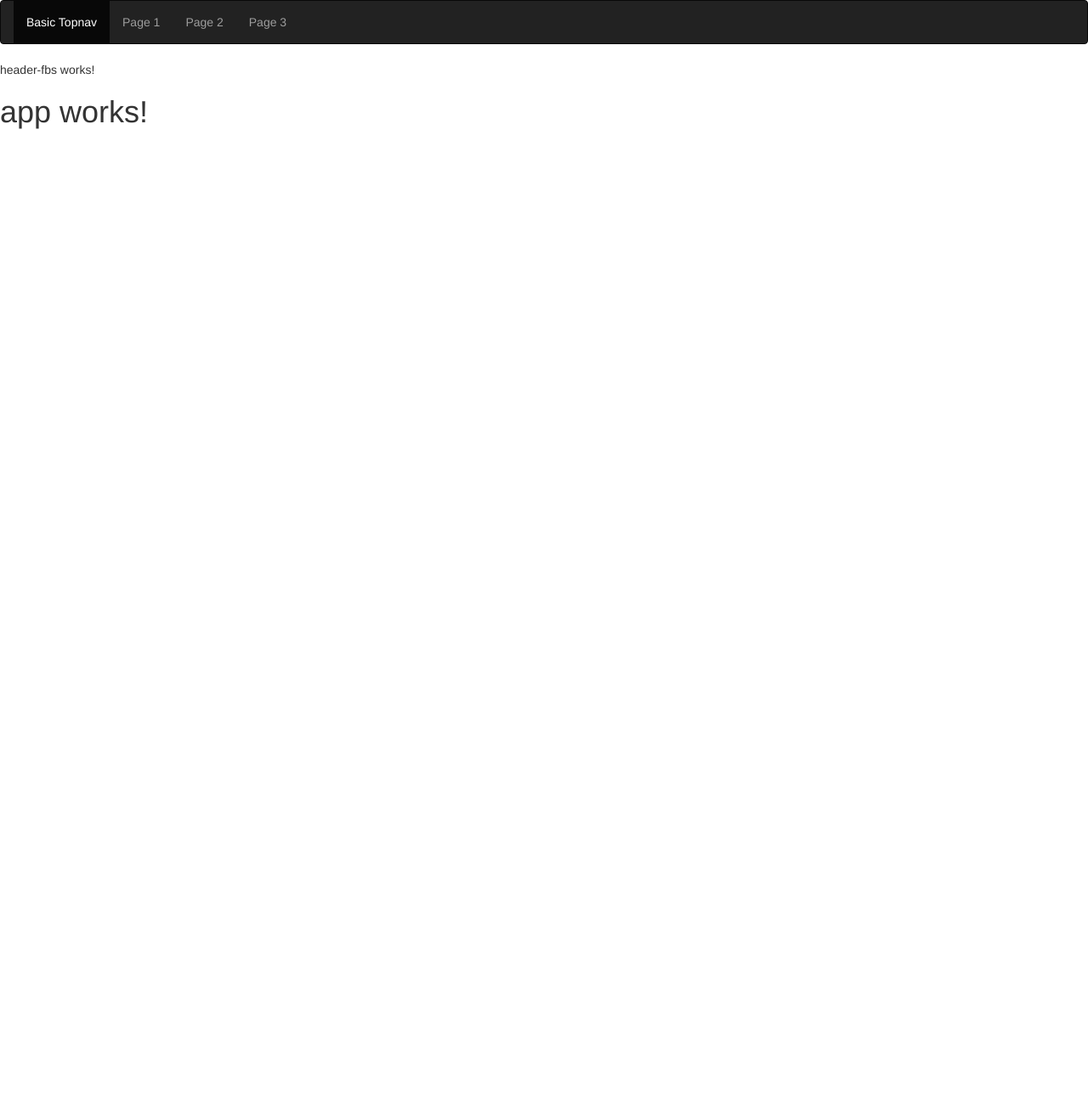
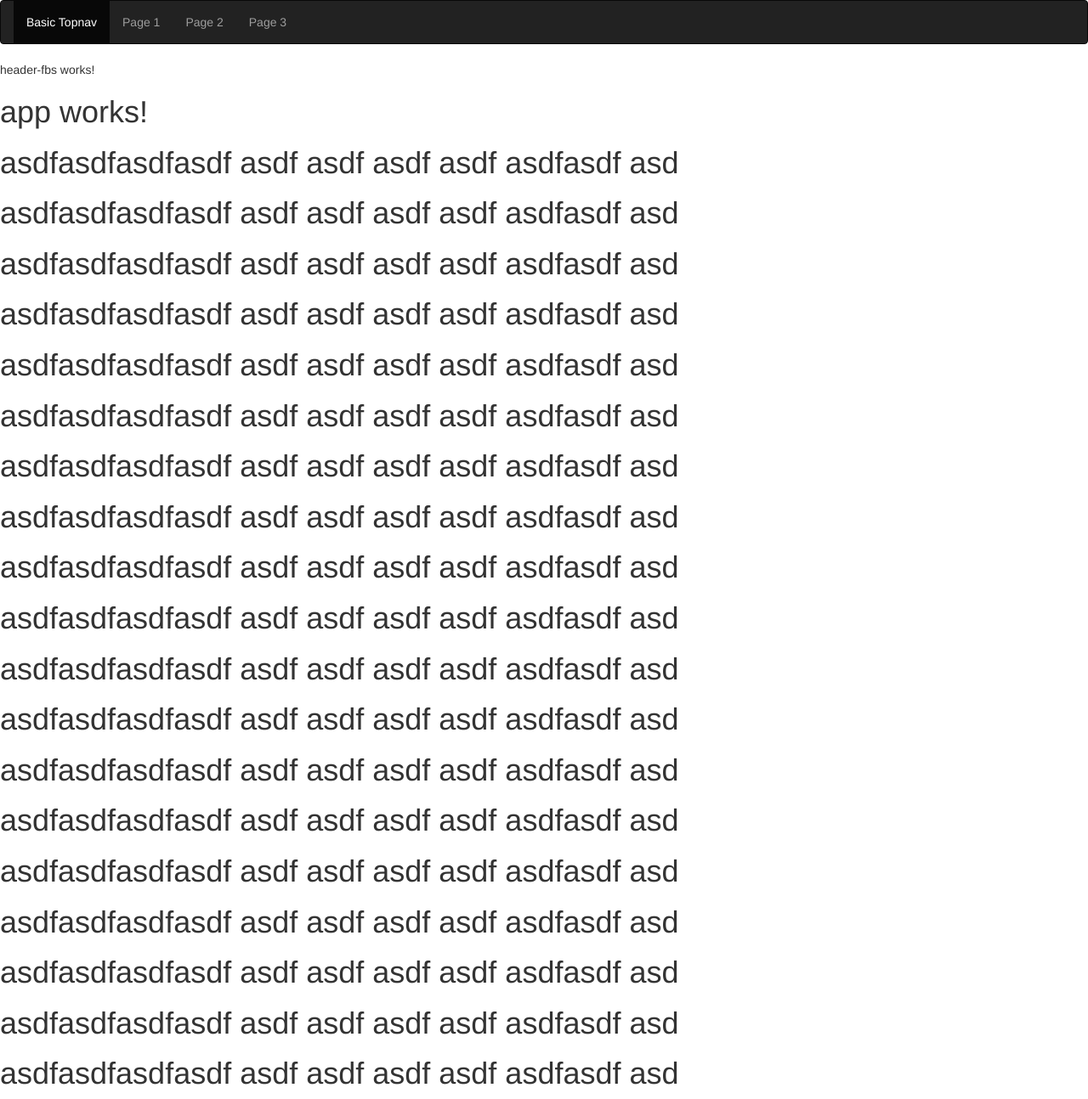
Before and after one commit to fabriciobs/website, an Angular app: page / in a window 1280 px wide. Shown: the whole page at 85% size. Before the commit the page ends 800 px from the top, so only its background shows below. Built offline with nearby package versions, Linux system fonts and the light colour scheme; a web font is replaced by a local one.

Commit message:
pequenos ajustes

```diff
--- a/src/app/app.component.html
+++ b/src/app/app.component.html
@@ -1,5 +1,48 @@
 <app-navbar-fbs></app-navbar-fbs>
+
 <app-header-fbs></app-header-fbs>
-<h1>
-  {{title}}
-</h1>
+
+<h1> {{title}} </h1>
+
+<h1>asdfasdfasdfasdf asdf asdf asdf asdf asdfasdf asd</h1>
+
+<h1>asdfasdfasdfasdf asdf asdf asdf asdf asdfasdf asd</h1>
+
+<h1>asdfasdfasdfasdf asdf asdf asdf asdf asdfasdf asd</h1>
+
+<h1>asdfasdfasdfasdf asdf asdf asdf asdf asdfasdf asd</h1>
+
+<h1>asdfasdfasdfasdf asdf asdf asdf asdf asdfasdf asd</h1>
+
+<h1>asdfasdfasdfasdf asdf asdf asdf asdf asdfasdf asd</h1>
+
+<h1>asdfasdfasdfasdf asdf asdf asdf asdf asdfasdf asd</h1>
+
+<h1>asdfasdfasdfasdf asdf asdf asdf asdf asdfasdf asd</h1>
+
+<h1>asdfasdfasdfasdf asdf asdf asdf asdf asdfasdf asd</h1>
+
+<h1>asdfasdfasdfasdf asdf asdf asdf asdf asdfasdf asd</h1>
+
+<h1>asdfasdfasdfasdf asdf asdf asdf asdf asdfasdf asd</h1>
+
+<h1>asdfasdfasdfasdf asdf asdf asdf asdf asdfasdf asd</h1>
+
+<h1>asdfasdfasdfasdf asdf asdf asdf asdf asdfasdf asd</h1>
+
+<h1>asdfasdfasdfasdf asdf asdf asdf asdf asdfasdf asd</h1>
+
+
+<h1>asdfasdfasdfasdf asdf asdf asdf asdf asdfasdf asd</h1>
+
+
+<h1>asdfasdfasdfasdf asdf asdf asdf asdf asdfasdf asd</h1>
+
+
+<h1>asdfasdfasdfasdf asdf asdf asdf asdf asdfasdf asd</h1>
+
+
+<h1>asdfasdfasdfasdf asdf asdf asdf asdf asdfasdf asd</h1>
+
+
+<h1>asdfasdfasdfasdf asdf asdf asdf asdf asdfasdf asd</h1>
```
